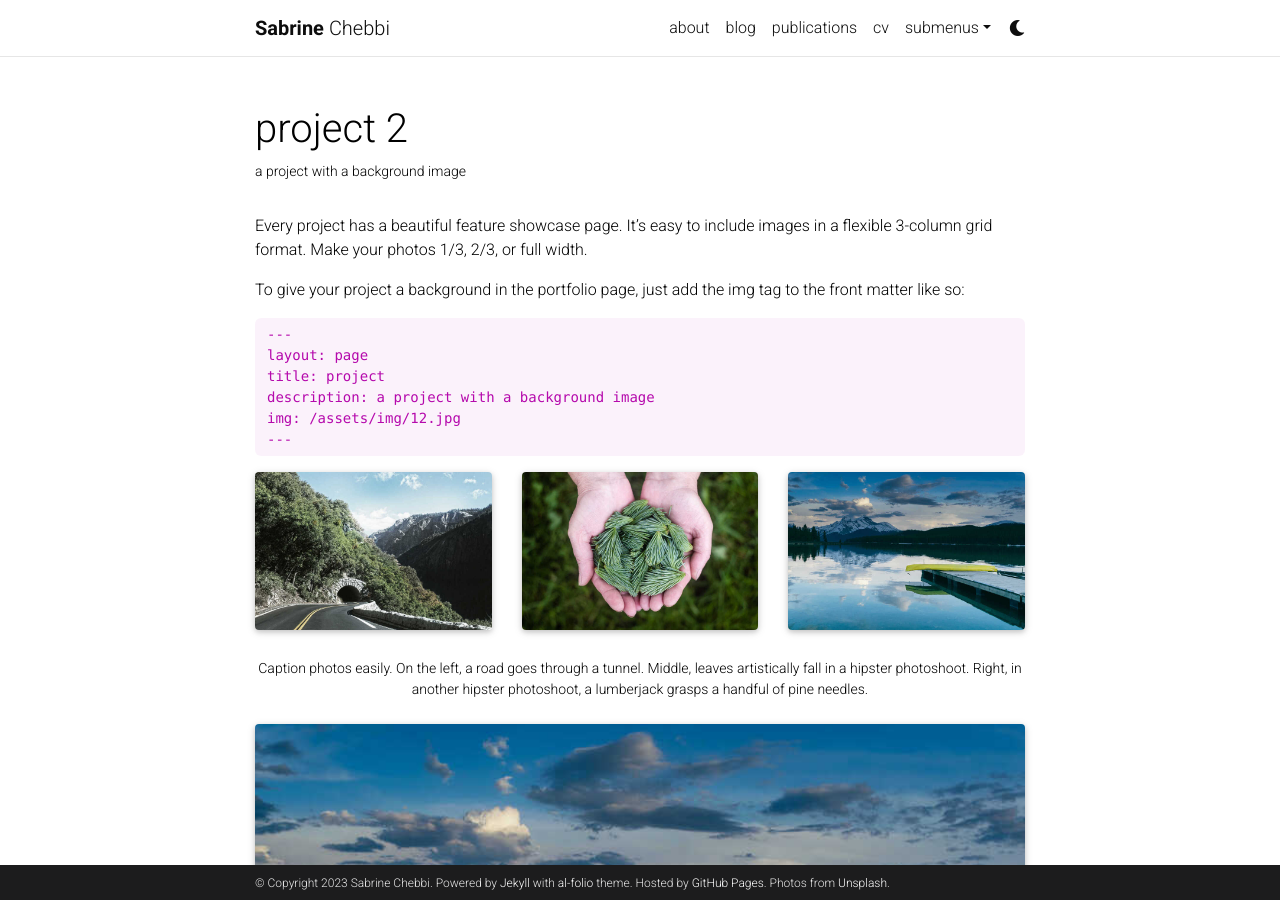
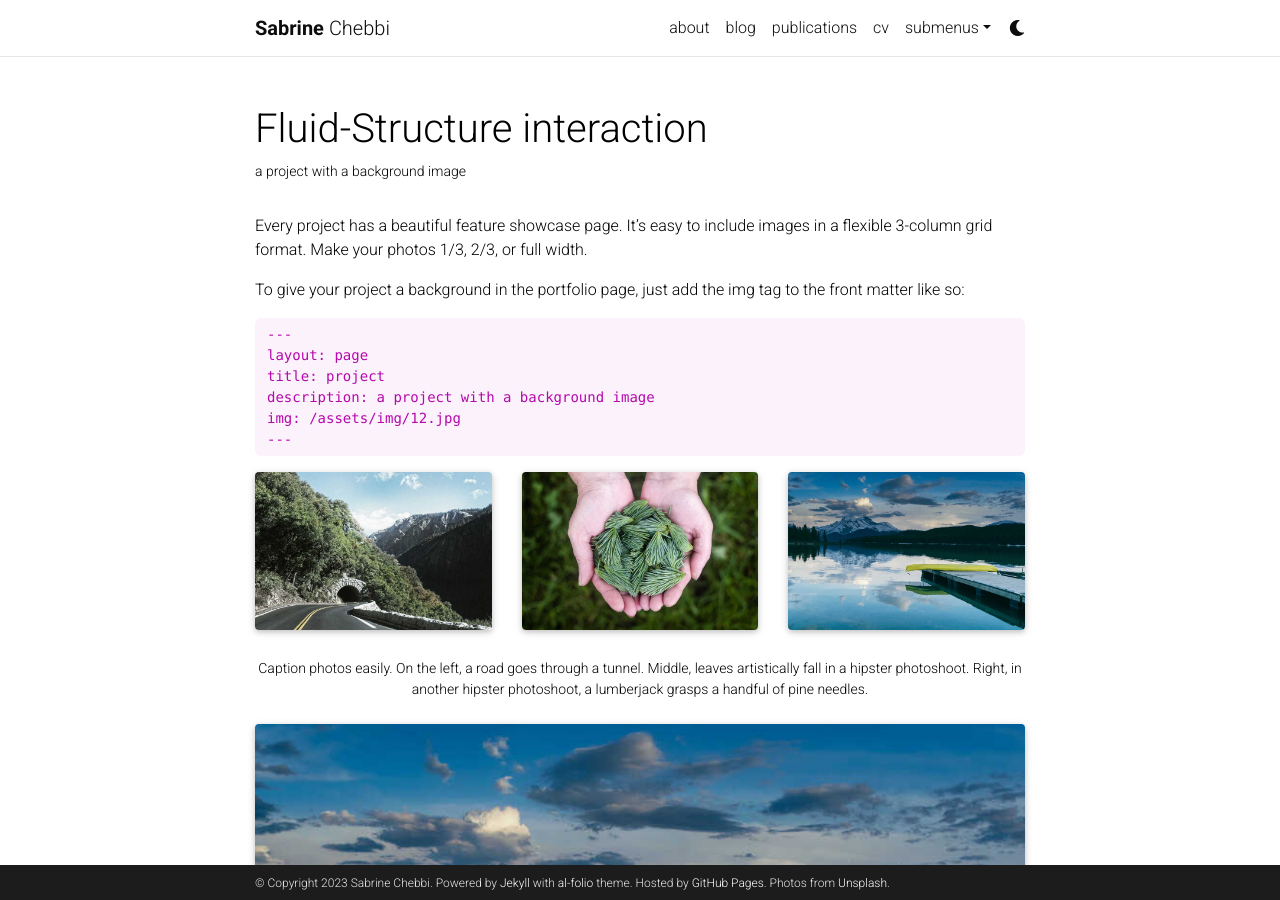
Before and after one commit to Sabrine-stack/Sabrine-stack.github.io, a Jekyll site: the page built from _projects/2_project.md, in a window 1280 px wide and 900 px high. Built offline with Jekyll 4.4.1, drawn with Linux system fonts in a browser that asks for light colours; full-size pictures stand in for the smaller copies a plugin makes; comment, search, counter and statistics services are not loaded; a style sheet for code colours, icons or effects is not loaded.

Commit message:
Update 2_project.md

```diff
--- a/_projects/2_project.md
+++ b/_projects/2_project.md
@@ -1,6 +1,6 @@
 ---
 layout: page
-title: project 2
+title: Fluid-Structure interaction
 description: a project with a background image
 img: assets/img/3.jpg
 importance: 2
```
